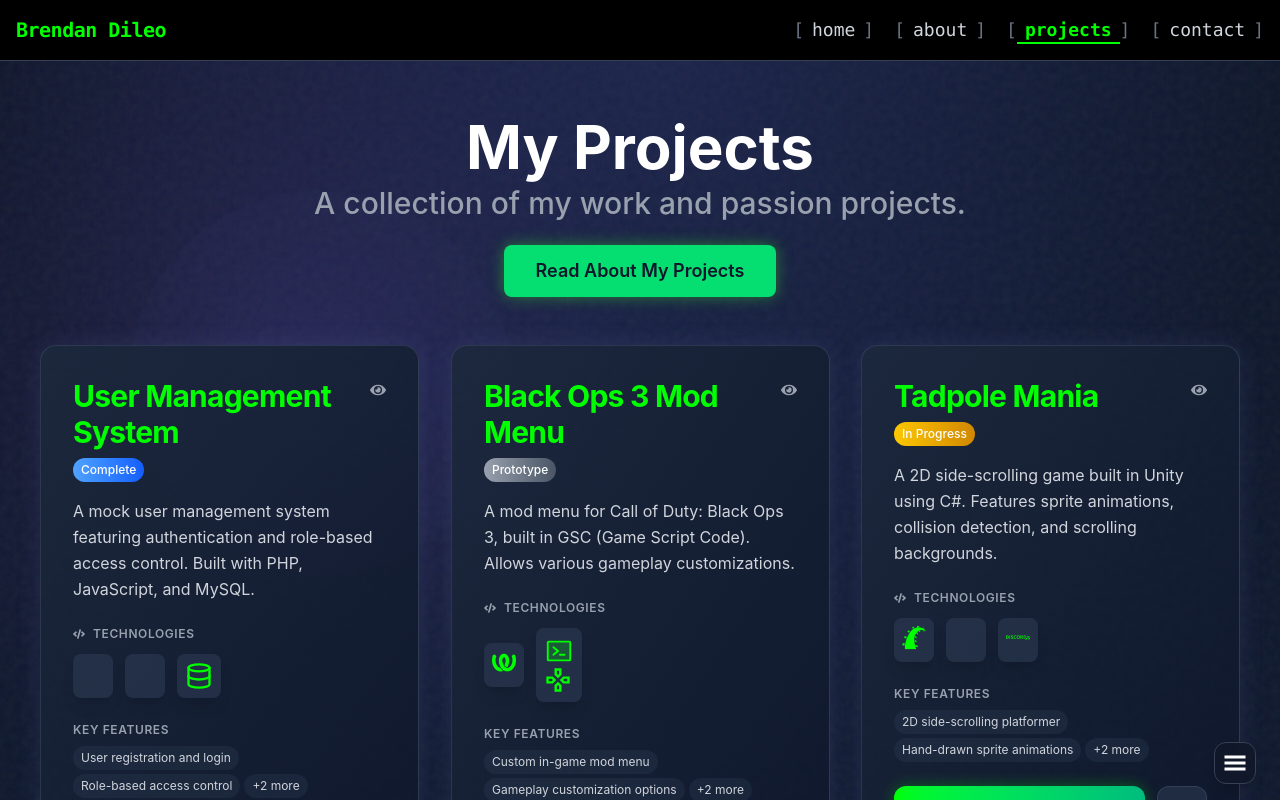
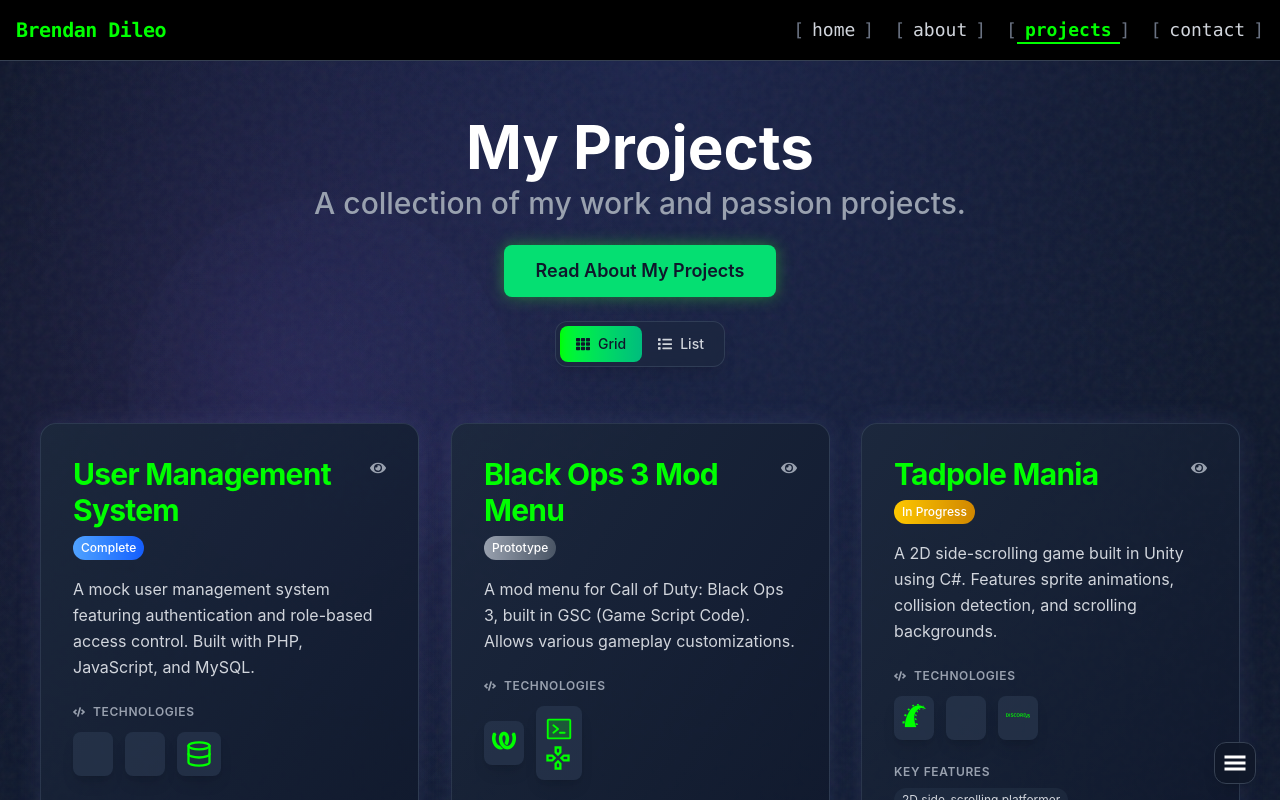
Before and after one commit to brendanddev/brendans-website, a React (Vite) app in the folder frontend/: page /projects in a window 1280 px wide. Shown: the top 800 px of the page. Built offline with nearby package versions, Linux system fonts and the light colour scheme.

Commit message:
Update projects grid to use new toggle view

```diff
--- a/frontend/src/components/Projects/ProjectsGrid.jsx
+++ b/frontend/src/components/Projects/ProjectsGrid.jsx
@@ -6,8 +6,10 @@
  * A responsive grid layout that displays the project cards with optimized animations
  */
 
+import { useState } from "react";
 import ProjectCard from "./ProjectCard";
 import ProjectModal from "./ProjectModal";
+import ViewModeToggle from "./ViewModeToggle";
 import projectData from "../../data/projectData";
 import useProjectHandlers from "../../hooks/useProjectHandlers.js";
 
@@ -22,18 +24,34 @@ const ProjectsGrid = () => {
     isModalOpen,
     currentIndex,
     isAutoPlaying,
+    viewMode,
+    setViewMode,
     handleProjectClick,
     handleCloseModal,
     handleProjectSelect,
     handleNext,
     handlePrev,
-    handleToggleAutoPlay
+    handleToggleAutoPlay,
+    handleViewModeChange
   } = useProjectHandlers();
 
   return (
     <>
+
+      {/* View Mode Toggle */}
+      <ViewModeToggle
+        viewMode={viewMode}
+        onViewModeChange={handleViewModeChange}
+      />
+
       <motion.div
-        className="relative z-10 grid grid-cols-1 sm:grid-cols-2 lg:grid-cols-3 gap-8 p-4 md:p-6 w-full max-w-7xl mx-auto"
+        className={`
+          relative z-10 w-full max-w-7xl mx-auto
+          ${viewMode === "grid"
+            ? "grid grid-cols-1 sm:grid-cols-2 lg:grid-cols-3 gap-8 p-4 md:p-6"
+            : "space-y-4 p-4 md:p-6"
+          }
+        `}
         variants={projectGridVariants}
         initial="hidden"
         animate="visible"
@@ -55,6 +73,7 @@ const ProjectsGrid = () => {
               project={project}
               index={index}
               onClick={handleProjectClick}
+              viewMode={viewMode}
             />
           </motion.div>
         ))}
```
